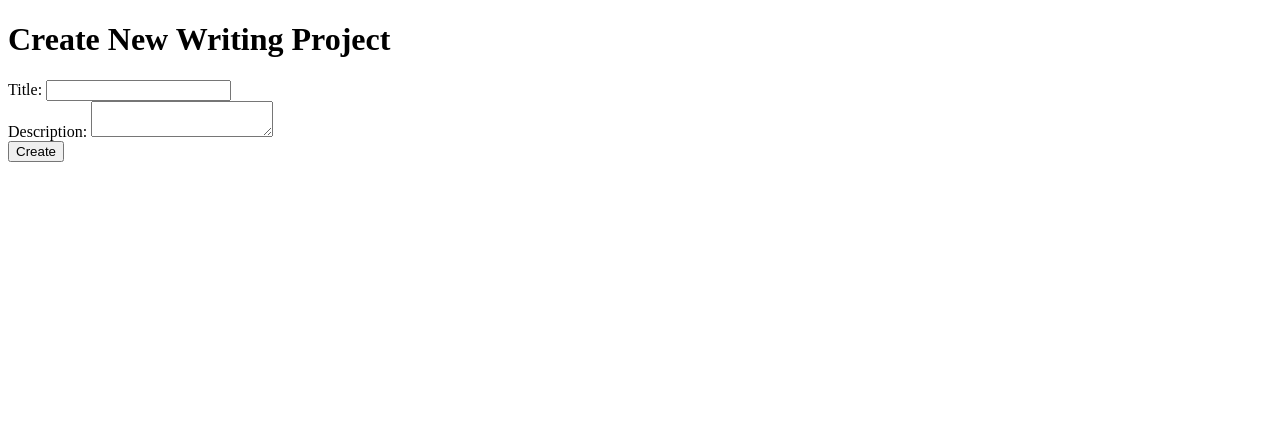
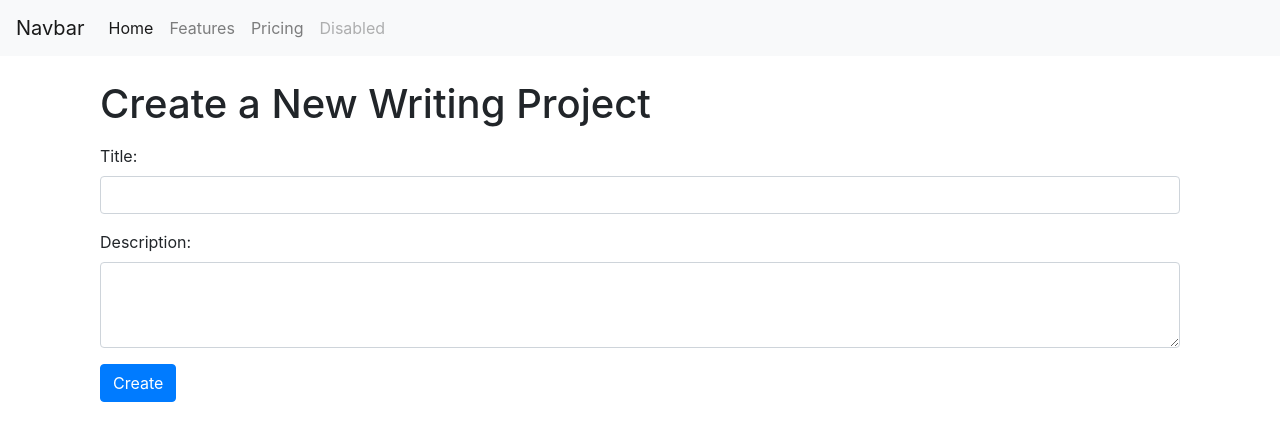
Before and after one commit to jddutz/aiw, a Flask app: template app/templates/create_project.html in a window 1280 px wide. Shown: the top 441 px of the page. Run offline with Flask 3, Linux system fonts and the light colour scheme; the template is opened without the code that fills it, so the values that code supplies are empty; some libraries are stand-ins or nearby versions.

Commit message:
Updated templates to use bootstrap

```diff
--- a/app/templates/base.html
+++ b/app/templates/base.html
@@ -3,14 +3,40 @@
 <head>
     <meta charset="UTF-8">
     <meta name="viewport" content="width=device-width, initial-scale=1.0">
+    <link rel="stylesheet" href="https://stackpath.bootstrapcdn.com/bootstrap/4.3.1/css/bootstrap.min.css" integrity="sha384-ggOyR0iXCbMQv3Xipma34MD+dH/1fQ784/j6cY/iJTQUOhcWr7x9JvoRxT2MZw1T" crossorigin="anonymous">
     <link rel="stylesheet" href="{{ url_for('static', filename='aiw.css') }}">
-    <title>AI Writing Assistant</title>
+    <title>{% block title %}{% endblock %}</title>
     <!-- Add other meta tags, stylesheets, scripts as needed -->
 </head>
 <body>
+    <nav class="navbar navbar-expand-lg navbar-light bg-light">
+        <a class="navbar-brand" href="#">Navbar</a>
+        <button class="navbar-toggler" type="button" data-toggle="collapse" data-target="#navbarNav" aria-controls="navbarNav" aria-expanded="false" aria-label="Toggle navigation">
+	     <span class="navbar-toggler-icon"></span>
+	 </button>
+         <div class="collapse navbar-collapse" id="navbarNav">
+             <ul class="navbar-nav">
+	         <li class="nav-item active">
+                     <a class="nav-link" href="#">Home <span class="sr-only">(current)</span></a>
+		</li>
+		<li class="nav-item">
+		    <a class="nav-link" href="#">Features</a>
+		</li>
+		<li class="nav-item">
+		    <a class="nav-link" href="#">Pricing</a>
+		</li>
+		<li class="nav-item">
+		    <a class="nav-link disabled" href="#" tabindex="-1" aria-disabled="true">Disabled</a>
+		</li>
+	    </ul>
+        </div>
+    </nav>
     <div class="container">
         {% block content %}
         {% endblock %}
     </div>
+    <script src="https://code.jquery.com/jquery-3.3.1.slim.min.js" integrity="sha384-q8i/X+965DzO0rT7abK41JStQIAqVgRVzpbzo5smXKp4YfRvH+8abtTE1Pi6jizo" crossorigin="anonymous"></script>
+    <script src="https://cdnjs.cloudflare.com/ajax/libs/popper.js/1.14.7/umd/popper.min.js" integrity="sha384-UO2eT0CpHqdSJQ6hJty5KVphtPhzWj9WO1clHTMGa3JDZwrnQq4sF86dIHNDz0W1" crossorigin="anonymous"></script>
+    <script src="https://stackpath.bootstrapcdn.com/bootstrap/4.3.1/js/bootstrap.min.js" integrity="sha384-JjSmVgyd0p3pXB1rRibZUAYoIIy6OrQ6VrjIEaFf/nJGzIxFDsf4x0xIM+B07jRM" crossorigin="anonymous"></script>
 </body>
 </html>
--- a/app/templates/create_project.html
+++ b/app/templates/create_project.html
@@ -1,15 +1,18 @@
 {% extends "base.html" %}
+
 {% block content %}
-<h1>Create New Writing Project</h1>
-<form action="{{ url_for('project.create_project') }}" method="post">
-    <div>
-        <label for="title">Title:</label>
-        <input type="text" name="title" required>
-    </div>
-    <div>
-        <label for="description">Description:</label>
-        <textarea name="description"></textarea>
-    </div>
-    <input type="submit" value="Create">
-</form>
+<div class="container mt-4">
+    <h1>Create a New Writing Project</h1>
+    <form action="{{ url_for('project.create_project') }}" method="post" class="mt-3">
+        <div class="mb-3">
+            <label for="title" class="form-label">Title:</label>
+            <input type="text" name="title" id="title" class="form-control" required>
+        </div>
+        <div class="mb-3">
+            <label for="description" class="form-label">Description:</label>
+            <textarea name="description" id="description" class="form-control" rows="3"></textarea>
+        </div>
+        <button type="submit" class="btn btn-primary">Create</button>
+    </form>
+</div>
 {% endblock %}
--- a/app/templates/index.html
+++ b/app/templates/index.html
@@ -1,5 +1,6 @@
 {% extends "base.html" %}
 
+{% block title %}AI Writer - Home Page{% endblock %}
 {% block content %}
 <!-- Hero Section: Compelling Visual + Intro Text -->
 <div class="hero-section">
```
